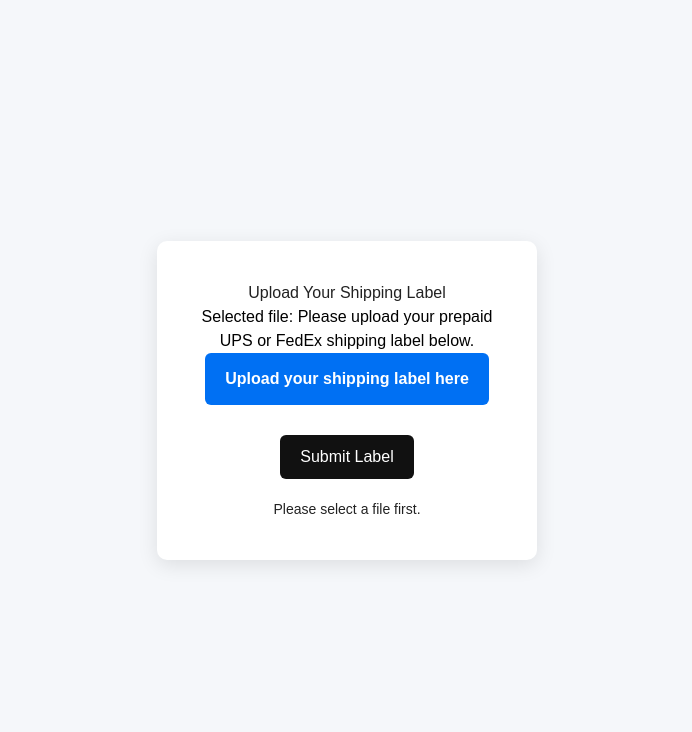
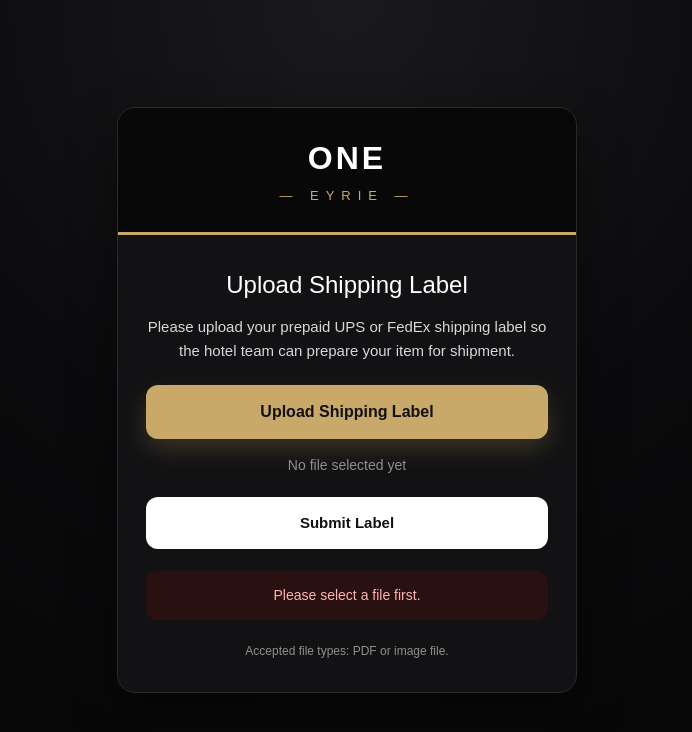
Before and after one commit to dlnem835/hotel-ops-app, a Next.js app: page /label in a window 1280 px wide. Both pictures are taken after a click on the button "Submit Label". Shown: the top 732 px of the page, without its empty margins (293-985 px from the left). Built offline with nearby package versions, Linux system fonts and the light colour scheme.

Commit message:
Polished One Eyrie shipping label upload page

```diff
--- a/app/api/send-email/route.ts
+++ b/app/api/send-email/route.ts
@@ -22,87 +22,87 @@
   try {
     const { email, link, itemId } = await req.json();
 
-    console.log("EMAIL:", email);
-    console.log("ITEM ID:", itemId);
 
     const result = await resend.emails.send({
       from: "Front Desk One Eyrie <support@oneeyrie.com>",
       to: email,
       subject: "Shipping Label Request",
-      html: `
-<div style="background:#f4f1ed;padding:24px;font-family:Arial,sans-serif;color:#111;">
-  <div style="max-width:520px;margin:0 auto;background:#ffffff;border-radius:10px;overflow:hidden;border:1px solid #ddd;">
+     html: `
+<div style="background:#0B0B0D;padding:28px;font-family:Arial,sans-serif;color:#F5F1E8;">
+  <div style="max-width:560px;margin:0 auto;background:#121214;border-radius:18px;overflow:hidden;border:1px solid #2A2A2A;box-shadow:0 18px 45px rgba(0,0,0,0.35);">
 
-    <!-- Header -->
-    <div style="background:#080808;text-align:center;padding:22px;border-bottom:4px solid #C8A96A;">
-      <div style="color:#fff;font-size:34px;font-weight:bold;letter-spacing:2px;">ONE</div>
-      <div style="color:#C8A96A;font-size:13px;letter-spacing:6px;">— EYRIE —</div>
+    <div style="background:#080808;text-align:center;padding:28px 22px;border-bottom:3px solid #C8A96A;">
+      <div style="color:#ffffff;font-size:34px;font-weight:800;letter-spacing:3px;">ONE</div>
+      <div style="color:#C8A96A;font-size:13px;letter-spacing:7px;margin-top:4px;">— EYRIE —</div>
+      <div style="color:#B8B8B8;font-size:13px;margin-top:12px;">Lost & Found Shipping Request</div>
     </div>
 
-    <!-- Body -->
-    <div style="padding:28px;">
-      <h2 style="text-align:center;margin:0 0 22px;font-size:24px;">
-        Your Lost Item Shipping Label
+    <div style="padding:30px;">
+      <h2 style="text-align:center;margin:0 0 18px;font-size:24px;color:#ffffff;">
+        We’ve Located Your Item
       </h2>
 
-      <p>Hello,</p>
-
-      <p style="line-height:1.5;">
-        We've located your item. Please create a prepaid shipping label using UPS or FedEx below.
+      <p style="line-height:1.6;color:#D8D8D8;margin-bottom:18px;">
+        Hello,
       </p>
 
-      <!-- Buttons -->
-      <div style="margin:18px 0;">
+      <p style="line-height:1.6;color:#D8D8D8;">
+        Our Front Desk team has located your lost item. To have it returned, please create a prepaid shipping label using one of the carrier options below.
+      </p>
+
+      <div style="background:#1A1A1D;border:1px solid #2E2E2E;border-radius:14px;padding:18px;margin:24px 0;">
+        <p style="margin:0 0 12px;color:#ffffff;font-weight:bold;">Create your prepaid label:</p>
+
         <a href="https://www.ups.com/ship/guided/origin"
-          style="display:inline-block;padding:10px 16px;background:#0070f3;color:white;border-radius:6px;text-decoration:none;margin-right:8px;">
-          UPS
+          style="display:block;text-align:center;padding:14px 18px;background:#C8A96A;color:#111111;border-radius:10px;text-decoration:none;font-weight:800;margin-bottom:10px;">
+          UPS (Recommended)
         </a>
 
         <a href="https://www.fedex.com/en-us/shipping.html"
-          style="display:inline-block;padding:10px 16px;background:#ff6600;color:white;border-radius:6px;text-decoration:none;">
+          style="display:block;text-align:center;padding:13px 18px;background:#242428;color:#ffffff;border:1px solid #3A3A3A;border-radius:10px;text-decoration:none;font-weight:700;">
           FedEx
         </a>
       </div>
 
-      <!-- Upload -->
-      <div style="text-align:center;margin:24px 0;">
+      <div style="background:#0F0F11;border:1px solid #C8A96A;border-radius:14px;padding:20px;text-align:center;margin:26px 0;">
+        <p style="margin:0 0 14px;color:#D8D8D8;line-height:1.5;">
+          After creating your label, upload the PDF below so our team can prepare your item for shipping.
+        </p>
+
         <a href="${link}"
-          style="background:#C8A96A;color:#111;text-decoration:none;padding:14px 26px;border-radius:6px;font-weight:bold;display:inline-block;">
+          style="background:#C8A96A;color:#111111;text-decoration:none;padding:15px 28px;border-radius:12px;font-weight:800;display:inline-block;">
           Upload Shipping Label
         </a>
+
+        <p style="font-size:12px;color:#8F8F8F;margin-top:14px;margin-bottom:0;">
+          This secure upload link expires in 7 days.
+        </p>
       </div>
 
-      <p style="font-size:13px;color:#666;text-align:center;">
-        This link will expire in 7 days.
-      </p>
+      <div style="border-top:1px solid #2E2E2E;margin:26px 0 20px;"></div>
 
-      <hr style="border:none;border-top:1px solid #ddd;margin:24px 0;" />
-
-      <!-- Address -->
-      <p>
-        <strong>Shipping From:</strong><br/>
+      <p style="line-height:1.6;color:#D8D8D8;margin-bottom:0;">
+        <strong style="color:#ffffff;">Shipping From:</strong><br/>
         SpringHill Suites Tampa Suncoast Parkway<br/>
         16615 Crosspointe Run<br/>
         Land O Lakes, FL 34638<br/>
         Phone: 813-536-1900
       </p>
 
-      <p style="margin-top:20px;">
+      <p style="margin-top:24px;color:#D8D8D8;line-height:1.6;">
         Thank you,<br/>
-        <strong>Front Desk Team</strong>
+        <strong style="color:#ffffff;">Front Desk Team</strong>
       </p>
     </div>
   </div>
 </div>
 `,
-
-    });
+});
 
     if (result.error) {
       return Response.json({ success: false, error: result.error });
     }
 
-    // ✅ THIS IS YOUR TIMESTAMP + STATUS UPDATE
     await supabase
       .from("lost_items")
       .update({
--- a/app/label/page.tsx
+++ b/app/label/page.tsx
@@ -47,40 +47,91 @@
         display: "flex",
         justifyContent: "center",
         alignItems: "center",
-        backgroundColor: "#f5f7fa",
-        fontFamily: "Arial",
+        background:
+          "radial-gradient(circle at top, #1a1a1d 0%, #0b0b0d 45%, #050505 100%)",
+        fontFamily: "Arial, sans-serif",
+        padding: "24px",
       }}
     >
       <div
         style={{
-          background: "white",
-          padding: "40px",
-          borderRadius: "10px",
-          boxShadow: "0 5px 20px rgba(0,0,0,0.1)",
+          width: "100%",
+          maxWidth: "460px",
+          background: "#121214",
+          border: "1px solid #2A2A2A",
+          borderRadius: "18px",
+          boxShadow: "0 20px 50px rgba(0,0,0,0.45)",
           textAlign: "center",
-          width: "380px",
-          color:  "#222" //
+          color: "#F5F1E8",
+          overflow: "hidden",
         }}
       >
-        <h2>Upload Your Shipping Label</h2>
+        <div
+          style={{
+            background: "#080808",
+            padding: "26px 22px",
+            borderBottom: "3px solid #C8A96A",
+          }}
+        >
+          <div
+            style={{
+              color: "#ffffff",
+              fontSize: "32px",
+              fontWeight: 800,
+              letterSpacing: "3px",
+            }}
+          >
+            ONE
+          </div>
+          <div
+            style={{
+              color: "#C8A96A",
+              fontSize: "13px",
+              letterSpacing: "7px",
+              marginTop: "4px",
+            }}
+          >
+            — EYRIE —
+          </div>
+        </div>
 
-        <p style={{ color: "black" }}> Selected file:  {file?.name}
-          Please upload your prepaid UPS or FedEx shipping label below.
+        <div style={{ padding: "32px 28px" }}>
+          <h2
+            style={{
+              margin: "0 0 12px",
+              fontSize: "24px",
+              color: "#ffffff",
+            }}
+          >
+            Upload Shipping Label
+          </h2>
+
+          <p
+            style={{
+              margin: "0 0 22px",
+              color: "#D8D8D8",
+              lineHeight: 1.6,
+              fontSize: "15px",
+            }}
+          >
+            Please upload your prepaid UPS or FedEx shipping label so the hotel
+            team can prepare your item for shipment.
           </p>
 
           <label
             style={{
-            display: "inline-block",
-            padding: "14px 20px",
-            backgroundColor: "#0070f3",
-            color: "white",
-            borderRadius: "6px",
+              display: "block",
+              padding: "15px 20px",
+              background: "#C8A96A",
+              color: "#111111",
+              borderRadius: "12px",
               cursor: "pointer",
-            marginBottom: "15px",
-            fontWeight: "bold",
+              marginBottom: "16px",
+              fontWeight: 800,
+              boxShadow: "0 10px 24px rgba(200,169,106,0.22)",
             }}
           >
-          Upload your shipping label here
+            Upload Shipping Label
             <input
               type="file"
               accept="application/pdf,image/*"
@@ -89,32 +140,63 @@
             />
           </label>
 
-        {file && (
-          <p style={{ fontSize: "13px", color: "#555" }}>
-            Selected file: {file.name}
-          </p>
-        )}
+          <div
+            style={{
+              minHeight: "24px",
+              marginBottom: "18px",
+              color: file ? "#C8A96A" : "#8F8F8F",
+              fontSize: "14px",
+              wordBreak: "break-word",
+            }}
+          >
+            {file ? `Selected file: ${file.name}` : "No file selected yet"}
+          </div>
 
           <button
             onClick={uploadLabel}
             style={{
-            marginTop: "15px",
-            padding: "10px 20px",
-            backgroundColor: "#111",
-            color: "white",
-            borderRadius: "6px",
+              width: "100%",
+              padding: "15px 20px",
+              background: "#ffffff",
+              color: "#111111",
+              borderRadius: "12px",
               cursor: "pointer",
               border: "none",
+              fontWeight: 800,
+              fontSize: "15px",
             }}
           >
             Submit Label
           </button>
 
           {message && (
-          <p style={{ marginTop: "20px", fontSize: "14px" }}>
+            <div
+              style={{
+                marginTop: "22px",
+                padding: "14px",
+                borderRadius: "12px",
+                background: message.includes("✅") ? "#102216" : "#2A1111",
+                color: message.includes("✅") ? "#A7F3B5" : "#FFB4B4",
+                fontSize: "14px",
+                lineHeight: 1.5,
+              }}
+            >
               {message}
+            </div>
+          )}
+
+          <p
+            style={{
+              marginTop: "22px",
+              marginBottom: 0,
+              color: "#8F8F8F",
+              fontSize: "12px",
+              lineHeight: 1.5,
+            }}
+          >
+            Accepted file types: PDF or image file.
           </p>
-        )}
+        </div>
       </div>
     </main>
   );
```
Lines whose indentation alone changed are shown as unchanged.
